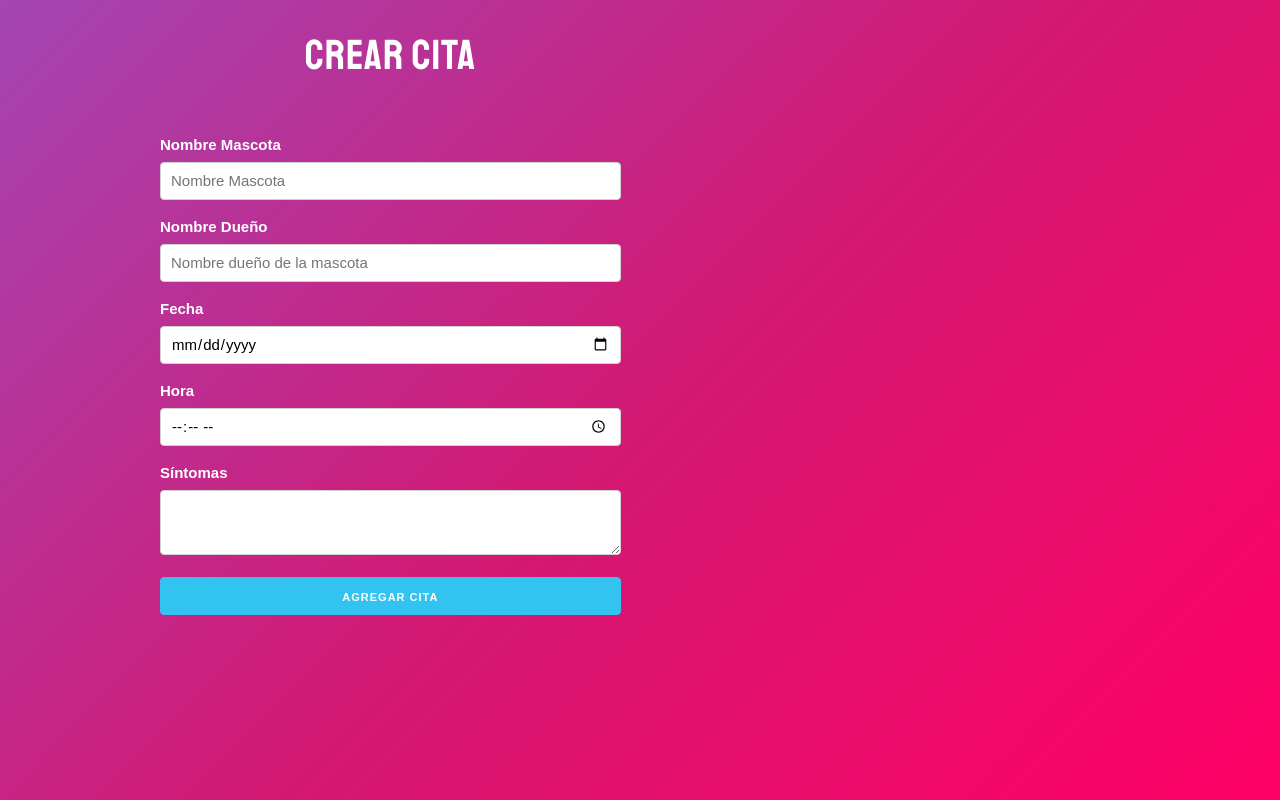
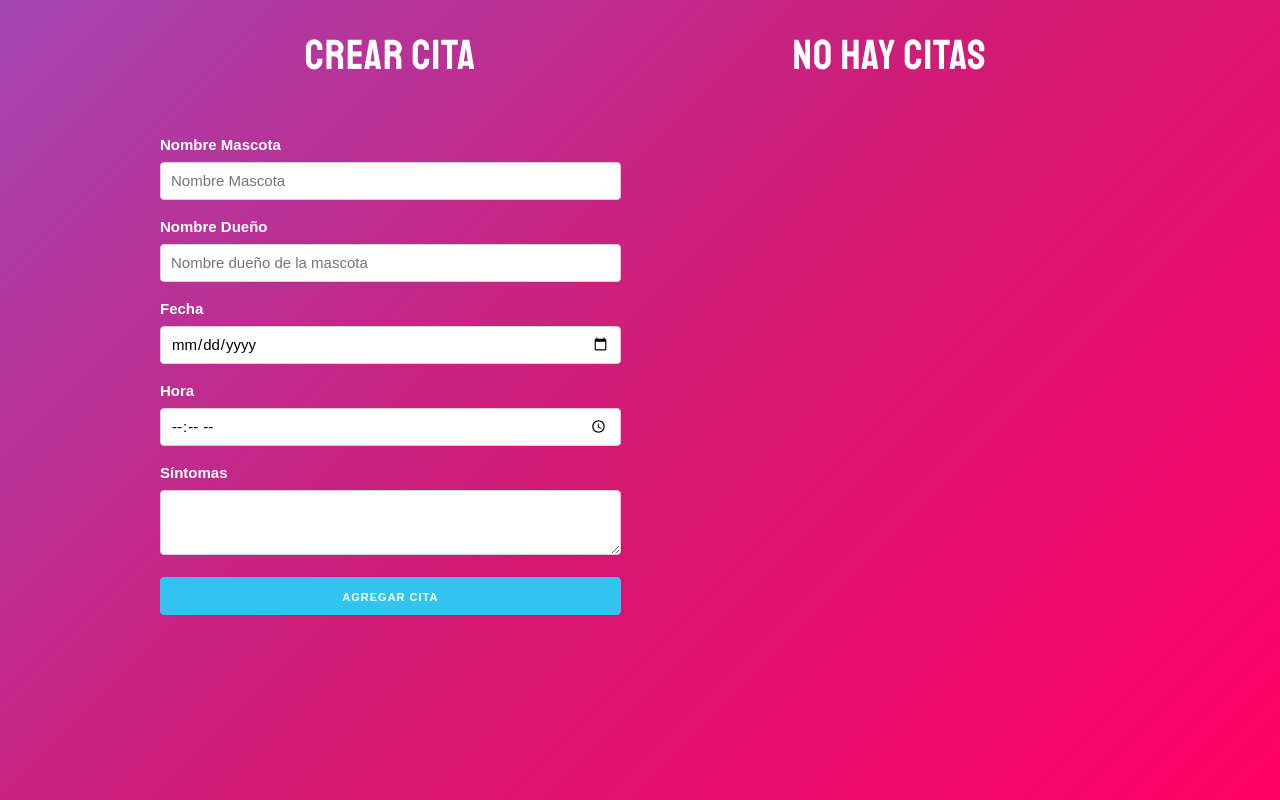
Before and after one commit to alejandrogalaz21/react-pets, a React (Create React App) app: page / in a window 1280 px wide. Built offline with nearby package versions, Linux system fonts and the light colour scheme.

Commit message:
mostrando mensaje de forma condicional de las citas

```diff
--- a/src/App.js
+++ b/src/App.js
@@ -12,6 +12,9 @@ function App() {
   const deleteAppointment = id =>
     setAppoiments(appoiments.filter(appoiment => appoiment.id !== id))
 
+  // Message
+  const title = appoiments.length === 0 ? 'No hay Citas' : 'Administra tus Citas'
+
   return (
     <Fragment>
       <div className='container'>
@@ -19,6 +22,7 @@ function App() {
           <Form addApointment={addApointment} />
         </div>
         <div className='one-half column'>
+          <h2>{title}</h2>
           {appoiments.map(appointment => (
             <Appointment
               key={appointment.id}
```
